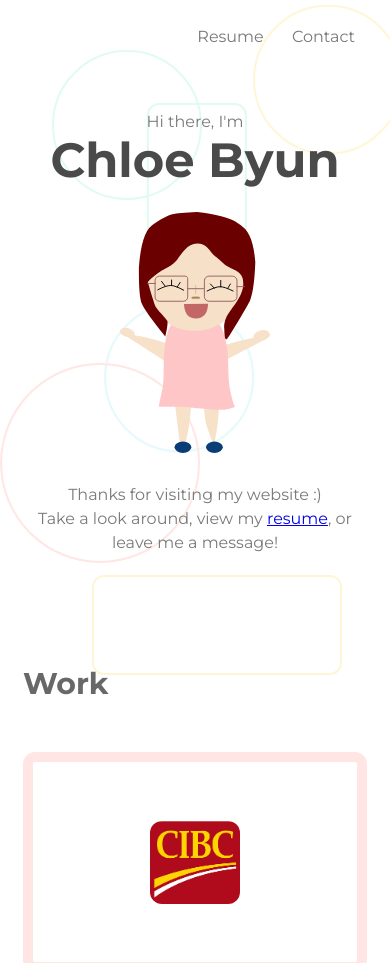
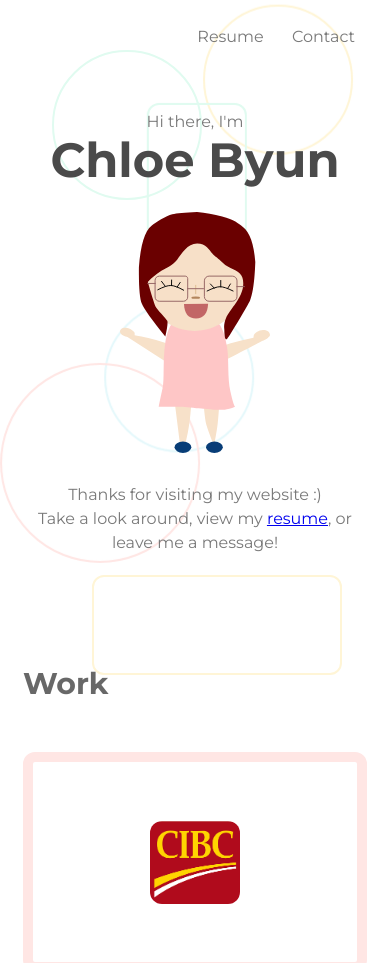
Before and after one commit to chloebyunn/chloeportfolio, a plain HTML site: page index.html in a window 390 px wide. Shown: the top 963 px of the page. Drawn offline with Linux system fonts and the light colour scheme.

Commit message:
Remove overflow shape

```diff
--- a/css/shapes.css
+++ b/css/shapes.css
@@ -222,6 +222,10 @@
 }
 
 @media (max-width: 800px) {
+  #circle1 {
+    left: -100px;
+  }
+
   #circle2, #rectangle1 {
     display: none;
   }
```
